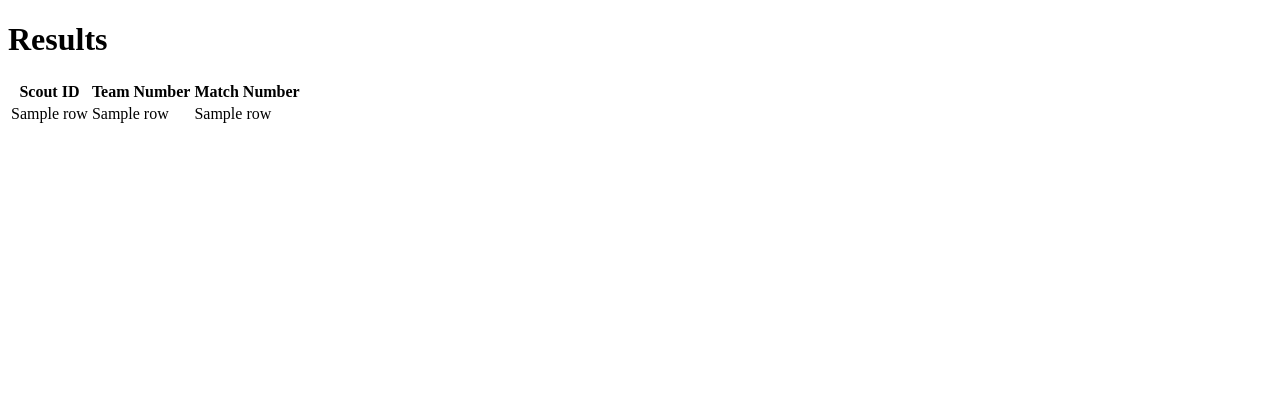
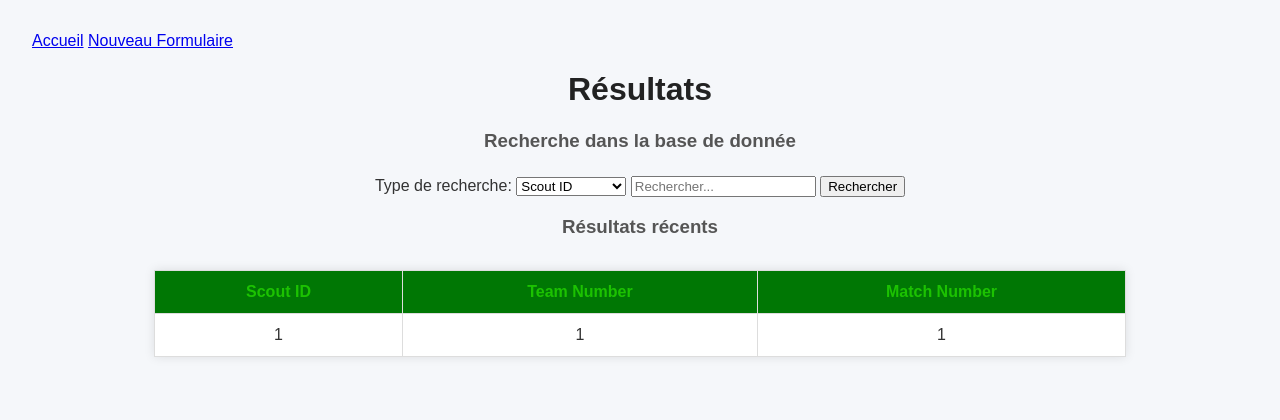
Before and after one commit to Bouzac/scouting-app-8152, a Flask app: template templates/results.html in a window 1280 px wide. Shown: the top 420 px of the page. Run offline with Flask 3, Linux system fonts and the light colour scheme; the template is opened without the code that fills it: most values are stand-ins (such as "Sample title", 1, 10 or a date in 2020).

Commit message:
ajout de plusieurs pages et de style css

```diff
--- a/database_manager.py
+++ b/database_manager.py
@@ -31,8 +31,25 @@ def insert_scout_data(scoutID, teamNumber, matchNumber):
 
 def get_all_data():
     conn = get_connection()
+    conn.row_factory = sqlite3.Row
     cursor = conn.cursor()
     cursor.execute('SELECT * FROM scout_data')
     rows = cursor.fetchall()
     conn.close()
     return rows
+
+def search_data(search_type, query):
+    conn = get_connection()
+    conn.row_factory = sqlite3.Row
+    cursor = conn.cursor()
+
+    if search_type == "scoutID":
+        cursor.execute('SELECT * FROM scout_data WHERE scoutID LIKE ?', ('%' + query + '%',))
+    elif search_type == "teamNumber":
+        cursor.execute('SELECT * FROM scout_data WHERE teamNumber = ?', (query,))
+    elif search_type == "matchNumber":
+        cursor.execute('SELECT * FROM scout_data WHERE matchNumber = ?', (query,))
+
+    rows = cursor.fetchall()
+    conn.close()
+    return rows
--- /dev/null
+++ b/static/style/results.css
@@ -0,0 +1,61 @@
+/* Global Styles */
+body {
+    font-family: Arial, sans-serif;
+    background-color: #f5f7fa;
+    color: #333;
+    margin: 0;
+    padding: 2rem;
+}
+
+/* Header */
+h1 {
+    text-align: center;
+    color: #222;
+}
+
+h3 {
+    text-align: center;
+    color: #555;
+    margin-bottom: 1.5rem;
+}
+
+/* Table Styling */
+table {
+    width: 80%;
+    margin: 2rem auto;
+    border-collapse: collapse;
+    box-shadow: 0 0 10px rgba(0, 0, 0, 0.1);
+    background-color: white;
+}
+
+th, td {
+    padding: 12px 15px;
+    border: 1px solid #ddd;
+    text-align: center;
+}
+
+th {
+    background-color: #007704;
+    color: rgba(51, 255, 0, 0.555);
+}
+
+tr:nth-child(even) {
+    background-color: #f9f9f9;
+}
+
+tr:hover {
+    background-color: #f1f1f1;
+}
+
+/* Optional: Add some spacing around rows */
+.result-row {
+    padding: 5px;
+}
+
+.result-row {
+    text-transform: uppercase;
+}
+
+.search-bar {
+    text-align: center;
+}
--- a/templates/results.html
+++ b/templates/results.html
@@ -1,11 +1,29 @@
 <!DOCTYPE html>
 <html>
     <head>
+        <link rel="stylesheet" href="{{ url_for('static', filename='style/results.css') }}">
         <title>Results</title>
+        <meta charset="UTF-8">
+        <a href="/">Accueil</a>
+        <a href="/scout_form">Nouveau Formulaire</a>
     </head>
 
     <body>
-        <h1>Results</h1>
+        <h1>Résultats</h1>
+        <h3>Recherche dans la base de donnée</h3>
+        <form method="POST" action="/search">
+            <div class="search-bar">
+                <label for="searchType">Type de recherche:</label>
+                <select id="searchType" name="searchType">
+                    <option value="scoutID">Scout ID</option>
+                    <option value="teamNumber">Team Number</option>
+                    <option value="matchNumber">Match Number</option>
+                </select>
+            <input type="text" name="query" placeholder="Rechercher..." required>
+            <button type="submit">Rechercher</button>
+            </div>
+        </form>
+        <h3>Résultats récents</h3>
         <table>
             <thead>
                 <tr>
@@ -16,11 +34,11 @@
             </thead>
             <tbody>
                 {% for row in data %}
-                <tr>
-                    <td>{{ row[1] }}</td>
-                    <td>{{ row[2] }}</td>
-                    <td>{{ row[3] }}</td>
-                </tr>
+                    <tr class="result-row" id="row-{{ row['scoutID'] }}">
+                        <td>{{ row['scoutID'] }}</td>
+                        <td>{{ row['teamNumber'] }}</td>
+                        <td>{{ row['matchNumber'] }}</td>
+                    </tr>
                 {% endfor %}
             </tbody>
         </table>
--- a/webserver.py
+++ b/webserver.py
@@ -12,9 +12,10 @@ def index():
 def hello():
     return render_template('hello.html')
 
-@app.route('/results')
+@app.route('/results', methods=['GET'])
 def results():
-    return render_template('results.html')
+    data = database_manager.get_all_data()
+    return render_template('results.html', data=data)
 
 @app.route('/scout_form', methods=['POST', 'GET'])
 def scout_form():
@@ -27,3 +28,14 @@ def scout_form():
 
         return redirect('/results')
     return render_template('scout_form.html')
+
+@app.route('/search', methods=['POST'])
+def search():
+    search_type = request.form.get('searchType')
+    query = request.form.get('query')
+
+    if search_type and query:
+        results = database_manager.search_data(search_type, query)
+        return render_template('results.html', data=results)
+
+    return redirect('/')
```
Also changed, not shown: static/style/index.css (added, +32 -0 lines), templates/index.html (+13 -0 lines), templates/search.html (added, +26 -0 lines), scouting_app.db, static/images/crescendo_monalisa.jpg (added), static/images/deepdive_monalisa.jpg (added).
